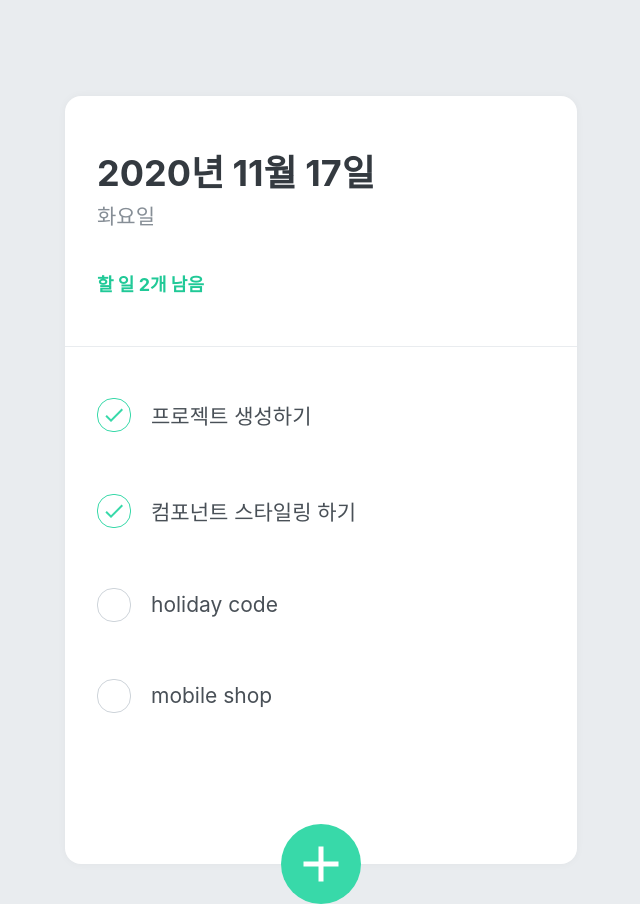
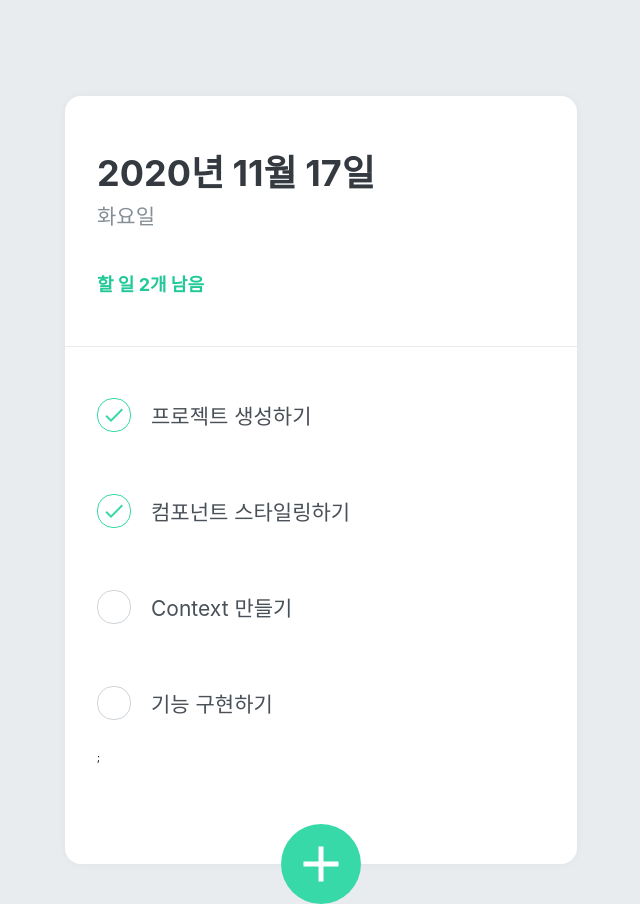
Before and after one commit to Keu-ni/todo-list, a React (Create React App) app: page / in a window 1280 px wide. Shown: the whole page, without its empty margins (319-959 px from the left). Built offline with nearby package versions, Linux system fonts and the light colour scheme.

Commit message:
add dispatch TodoList, TodoItem

```diff
--- a/src/TodoContext.js
+++ b/src/TodoContext.js
@@ -29,7 +29,7 @@ const initialTodoMocks = [
             return state.concat(action.todo);
         case 'TOGGLE':
             return state.map(todo =>
-            todo.id === action.id ? { ...todo, don: !todo.done} : todo);
+            todo.id === action.id ? { ...todo, done: !todo.done} : todo);
         case 'REMOVE':
             return state.filter(todo => todo.id !== action.id);
         default:
--- a/src/components/TodoItem.js
+++ b/src/components/TodoItem.js
@@ -1,6 +1,7 @@
 import React from 'react';
 import styled, {css} from 'styled-components';
-import { MdDone, MdDelete } from 'react-icons/md'
+import { MdDone, MdDelete } from 'react-icons/md';
+import { useTodoDispatch } from '../TodoContext';
 
 const RemoveIcon = styled.i`
     display: flex;
@@ -57,15 +58,21 @@ const Text = styled.p`
 `;
 
 function TodoItem({ id, done, text }) {
+    const dispatch = useTodoDispatch();
+    const onToggle = () => dispatch({ type: 'TOGGLE', id });
+    const onRemove = () => dispatch({ type: 'REMOVE', id});
+
     return (
         <TodoItemWrap>
-            <CheckCircle done={done}>{done && <MdDone />}</CheckCircle>
+            <CheckCircle done={done} onClick={onToggle}>
+                {done && <MdDone />}
+            </CheckCircle>
             <Text done={done}>{text}</Text>
-            <RemoveIcon>
+            <RemoveIcon onClick={onRemove}>
                 <MdDelete />
             </RemoveIcon>
         </TodoItemWrap>
     );
 }
 
-export default TodoItem;
+export default React.memo(TodoItem);
--- a/src/components/TodoList.js
+++ b/src/components/TodoList.js
@@ -1,6 +1,7 @@
 import React from 'react';
 import styled from 'styled-components';
-import TodoItem from './TodoItem'
+import TodoItem from './TodoItem';
+import { useTodoState } from '../TodoContext';
 
 const TodoListWrap = styled.div`
     flex: 1;
@@ -12,12 +13,18 @@ const TodoListWrap = styled.div`
 `;
 
 function TodoList() {
+    const todoMocks = useTodoState();
+
     return (
         <TodoListWrap>
-            <TodoItem text="프로젝트 생성하기" done={true} />
-            <TodoItem text="컴포넌트 스타일링 하기" done={true} />
-            <TodoItem text="holiday code" done={false} />
-            <TodoItem text="mobile shop" done={false} />
+            {todoMocks.map(list => (
+                <TodoItem
+                    key={list.id}
+                    id={list.id}
+                    text={list.text}
+                    done={list.done}
+                />
+            ))};
         </TodoListWrap>
     );
 }
```
